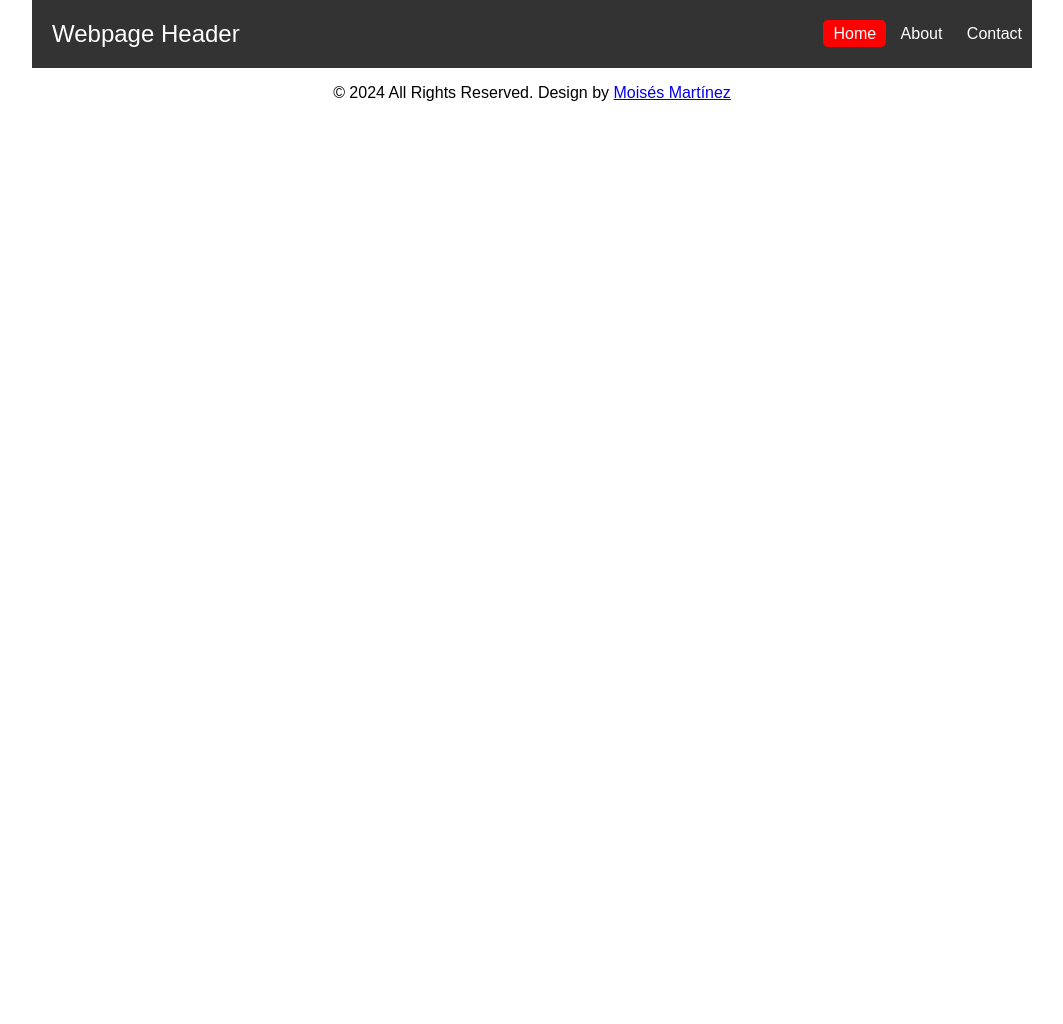
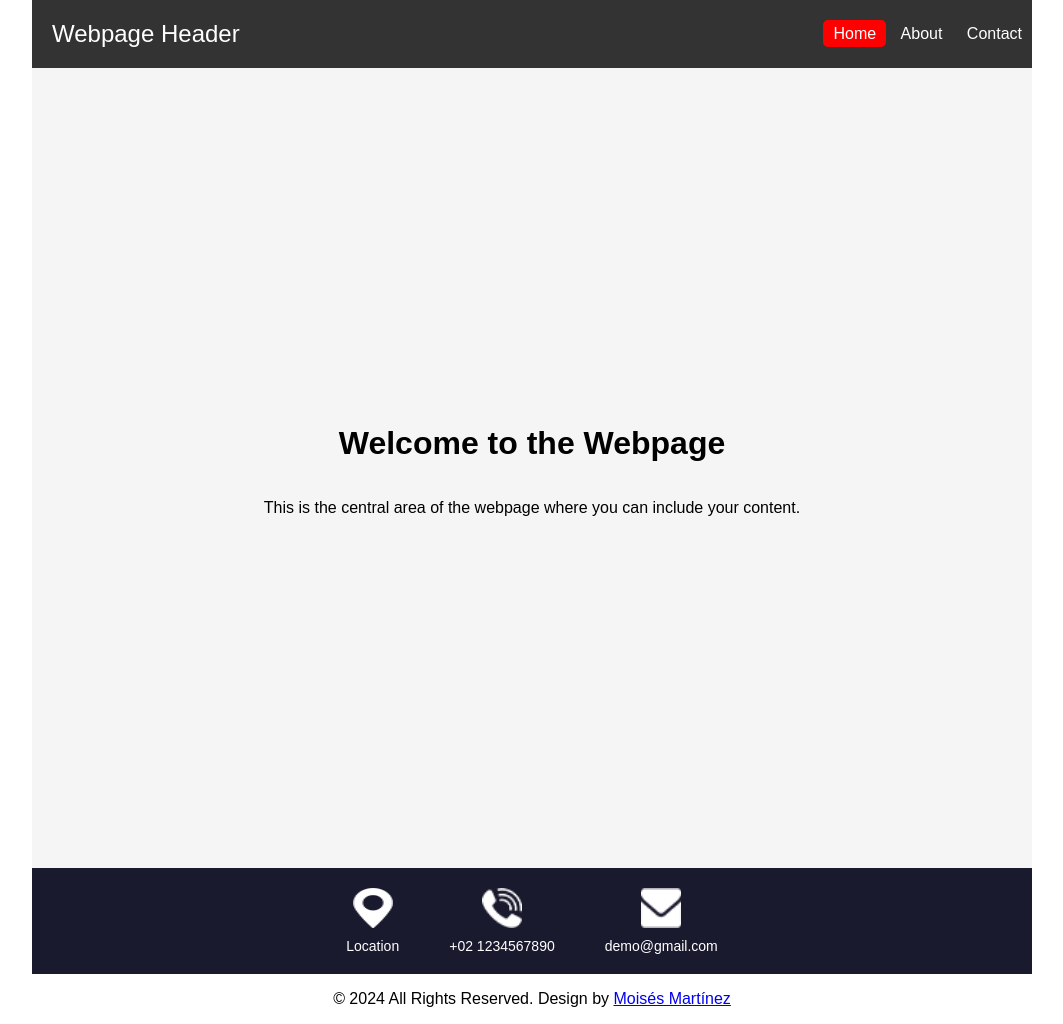
Before and after one commit to Pacoo555/my_first_web_page_2024, a plain HTML site: page index.html in a window 1280 px wide. Shown: the whole page, without its empty margins (108-1171 px from the left). Before the commit the page ends 800 px from the top, so only its background shows below. Drawn offline with Linux system fonts and the light colour scheme.

Commit message:
Adding content in html and images folder

```diff
--- a/index.html
+++ b/index.html
@@ -80,6 +80,46 @@
             .footer-section a:hover {
                 text-decoration: underline;
             }
+
+            .content {
+                height: 800px;
+                display: flex;
+                flex-direction: column;
+                justify-content: center;
+                align-items: center;
+                background-color: #f5f5f5;
+            }
+
+            .menu {
+                background-color: #1a1a2e;
+                color: white;
+                padding: 20px 0;
+                text-align: center;
+            }
+
+            .menu-content {
+                display: flex;
+                justify-content: center;
+                gap: 50px;
+                align-items: center;
+            }
+
+            .menu-item {
+                display: flex;
+                flex-direction: column;
+                align-items: center;
+            }
+
+            .menu-item p {
+                margin: 10px 0 0;
+                font-size: 14px;
+            }
+
+            .menu-icon {
+                width: 40px;
+                height: 40px;
+            }
+
         </style>
     </head>
     <body>
@@ -93,6 +133,28 @@
                 </nav>
             </div>
         </header>
+        <main class="container">
+            <div class="content">
+                <h1>Welcome to the Webpage</h1>
+                <p>This is the central area of the webpage where you can include your content.</p>
+            </div>
+            <div class="menu">
+                <div class="menu-content">
+                    <div class="menu-item">
+                        <img src="./images/location-white.png" alt="Location Icon" class="menu-icon">
+                        <p>Location</p>
+                    </div>
+                    <div class="menu-item">
+                        <img src="./images/telephone-white.png" alt="Phone Icon" class="menu-icon">
+                        <p>+02 1234567890</p>
+                    </div>
+                    <div class="menu-item">
+                        <img src="./images/envelope-white.png" alt="Email Icon" class="menu-icon">
+                        <p>demo@gmail.com</p>
+                    </div>
+                </div>
+            </div>
+        </main>
         <footer class="footer_section">
             <p>&copy; 2024 All Rights Reserved. Design by <a href="#">Moisés Martínez</a></p>
         </footer>
```
Also changed, not shown: images/envelope-white.png (added), images/location-white.png (added), images/telephone-white.png (added), 1 other file.
